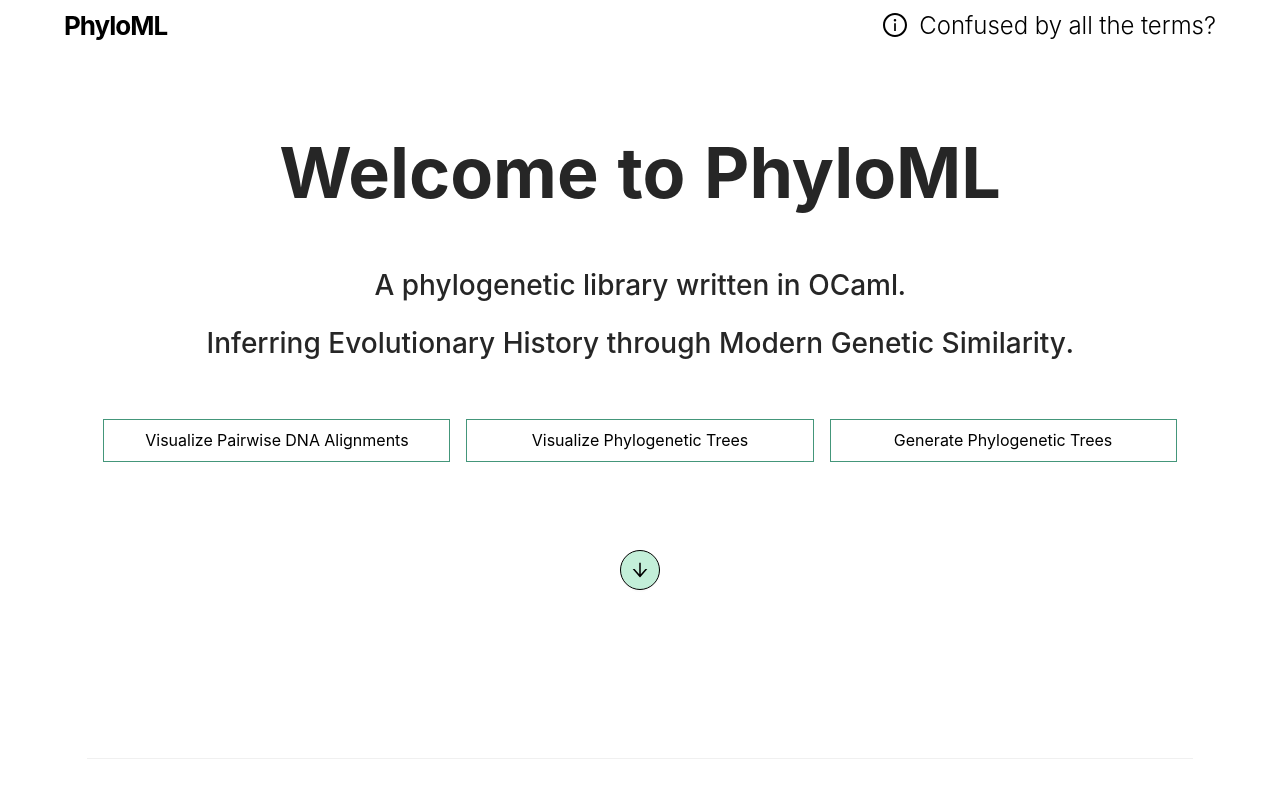
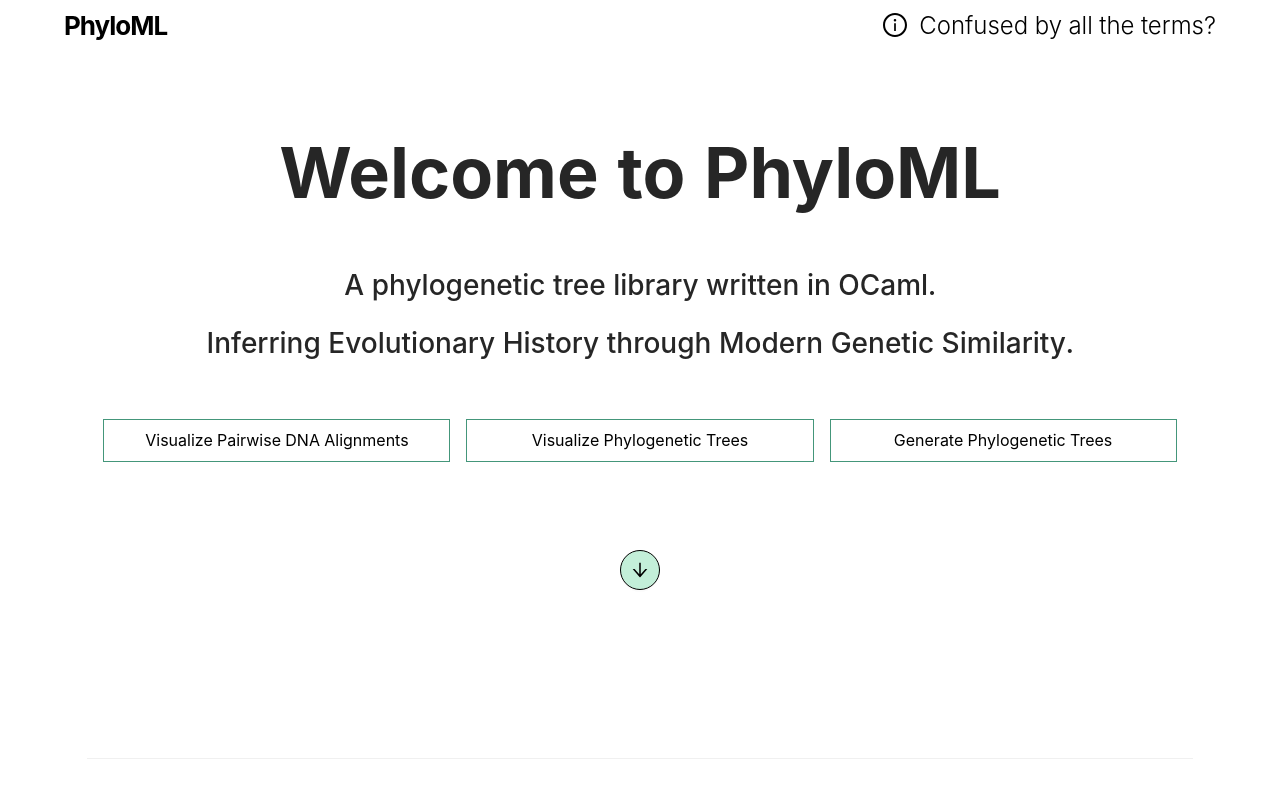
Before and after one commit to VF-S/phylo-lib-web, a React (Create React App) app: page /generate in a window 1280 px wide. Shown: the top 790 px of the page. Built offline with nearby package versions, Linux system fonts and the light colour scheme; what bs-platform would draw is missing.

Commit message:
Added titles of original papers

```diff
--- a/src/components/DisplayPairwise.js
+++ b/src/components/DisplayPairwise.js
@@ -128,7 +128,7 @@ export default function DisplayPairwise() {
                 }
                 vocab=".FASTA"
                 link="https://www.ncbi.nlm.nih.gov/pmc/articles/PMC280013/"
-                linkText="the original paper on the FASTA program"
+                linkText="Needleman, Wunsch, 1970"
               />{' '}
               files, or use our example files.
             </h2>
--- a/src/components/Generate.js
+++ b/src/components/Generate.js
@@ -132,8 +132,8 @@ export default function Generate() {
 
             fetch(
               'https://www.ebi.ac.uk/Tools/services/rest/clustalo/result/' +
-                job +
-                '/aln-fasta',
+              job +
+              '/aln-fasta',
               {
                 method: 'GET',
                 redirect: 'follow',
@@ -242,7 +242,7 @@ export default function Generate() {
                 }
                 vocab=".FASTA"
                 link="https://www.ncbi.nlm.nih.gov/pmc/articles/PMC280013/"
-                linkText="the original paper on the FASTA program"
+                linkText="Pearson et. al, 1988"
               />{' '}
               files that contain DNA sequences, or use our example DNA
               sequences.
--- a/src/components/HomeContent.js
+++ b/src/components/HomeContent.js
@@ -38,7 +38,7 @@ export default function HomeContents() {
           <Row className="intro" justify="center">
             <div>
               <h1>Welcome to PhyloML</h1>
-              <h2>A phylogenetic library written in OCaml.</h2>
+              <h2>A phylogenetic tree library written in OCaml.</h2>
               <h2>
                 Inferring Evolutionary History through Modern Genetic
                 Similarity.
```
